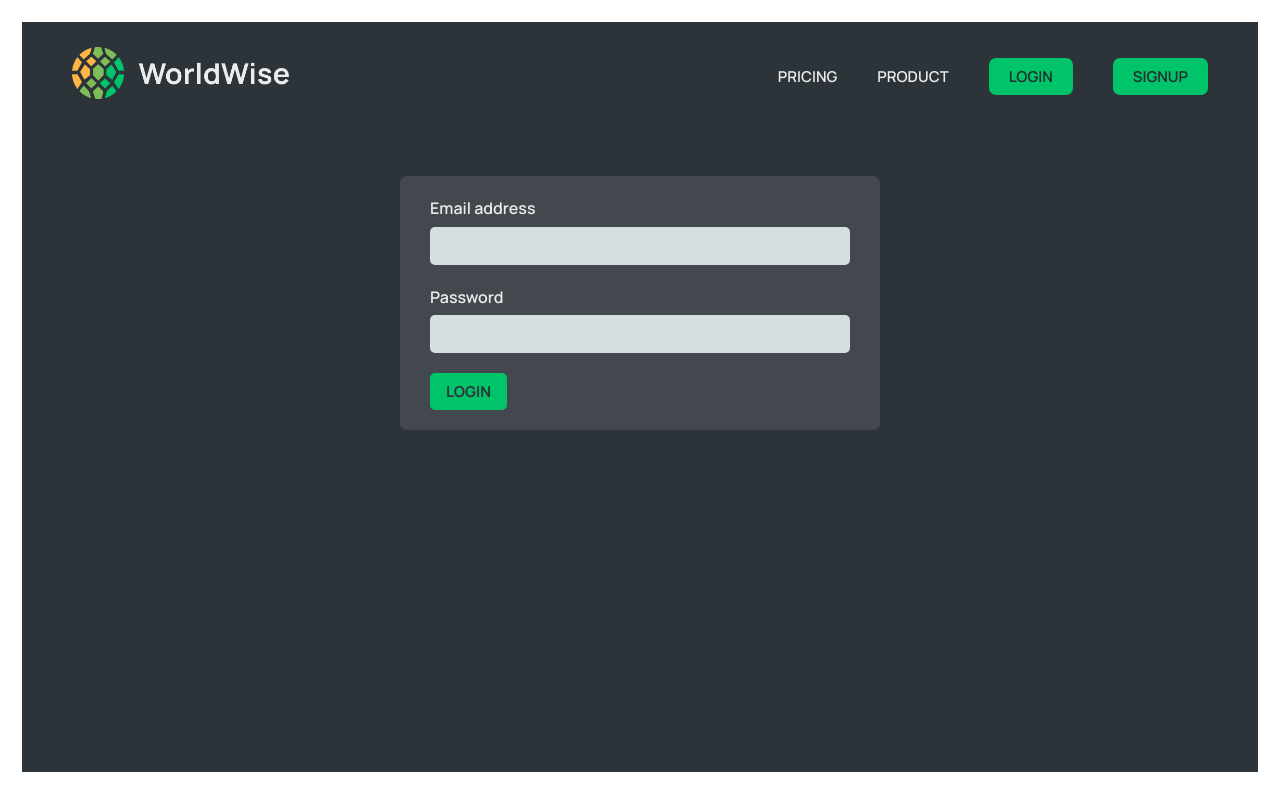
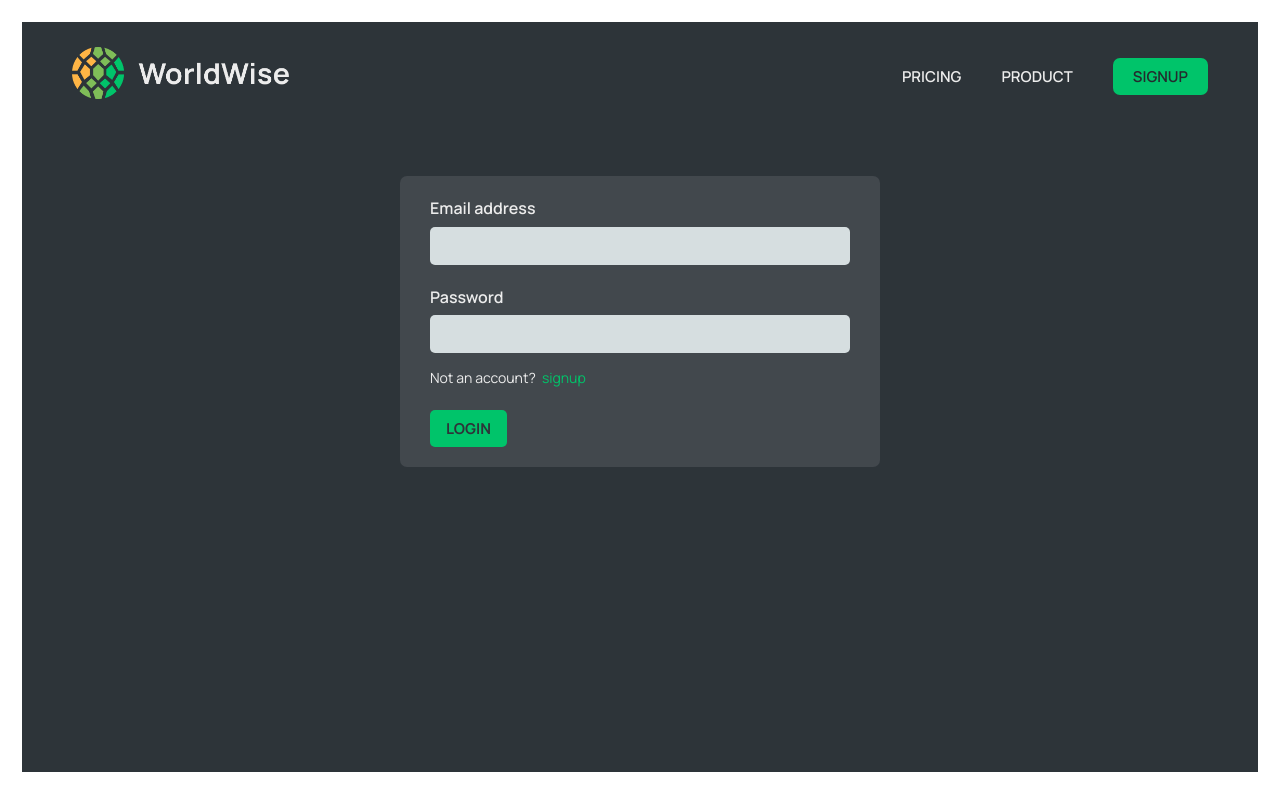
Before and after one commit to masud-rana44/Worldwise, a React (Vite) app: page /login in a window 1280 px wide. Built offline with nearby package versions, Linux system fonts and the light colour scheme; no server answers.

Commit message:
firebase authentication completed

```diff
--- a/src/components/PageNav.jsx
+++ b/src/components/PageNav.jsx
@@ -1,8 +1,10 @@
-import { NavLink } from "react-router-dom";
+import { NavLink, useParams } from "react-router-dom";
 import Logo from "./Logo";
 import styles from "../styles/PageNav.module.css";
 
 function PageNav() {
+  const params = useParams();
+
   return (
     <nav className={styles.nav}>
       <Logo />
@@ -14,16 +16,19 @@ function PageNav() {
         <li>
           <NavLink to="/product">Product</NavLink>
         </li>
-        <li>
-          <NavLink to="/login" className={styles.ctaLink}>
-            Login
-          </NavLink>
-        </li>
-        <li>
-          <NavLink to="/signup" className={styles.ctaLink}>
-            Signup
-          </NavLink>
-        </li>
+        {params["*"] === "login" ? (
+          <li>
+            <NavLink to="/signup" className={styles.ctaLink}>
+              Signup
+            </NavLink>
+          </li>
+        ) : (
+          <li>
+            <NavLink to="/login" className={styles.ctaLink}>
+              Login
+            </NavLink>
+          </li>
+        )}
       </ul>
     </nav>
   );
--- a/src/components/StatusMessage .jsx
+++ b/src/components/StatusMessage .jsx
@@ -1,8 +1,6 @@
 import { useState, useEffect } from "react";
-import { useAuth } from "../contexts/AuthContext";
 
-const StatusMessage = ({ status, message, duration = 5000 }) => {
-  const { dispatch } = useAuth();
+const StatusMessage = ({ status = "success", message, duration = 4000 }) => {
   const [isVisible, setIsVisible] = useState(false);
 
   useEffect(() => {
@@ -10,23 +8,21 @@ const StatusMessage = ({ status, message, duration = 5000 }) => {
 
     const timer = setTimeout(() => {
       setIsVisible(false);
-      // dispatch({ type: "user/errorUpdated" });
     }, duration);
 
     return () => clearTimeout(timer);
-  }, [duration, dispatch]);
+  }, [duration]);
 
   const style = {
     position: "fixed",
     top: "10px",
     left: "50%",
     transform: "translateX(-50%)",
-    padding: "15px 20px",
-    width: "380px",
+    padding: "12px 30px",
     fontSize: "15px",
     fontWeight: "500",
-    background: `${status === "error" ? "#FFBABA" : "#DFF2BF"}`,
-    color: `${status === "error" ? "#D8000C" : "#4F8A10"}`,
+    background: status === "error" ? "#FFBABA" : "#DFF2BF",
+    color: status === "error" ? "#D8000C" : "#4F8A10",
     borderRadius: "5px",
     textAlign: "center",
     display: isVisible ? "block" : "none",
--- a/src/contexts/AuthContext.jsx
+++ b/src/contexts/AuthContext.jsx
@@ -8,48 +8,27 @@ import {
 } from "firebase/auth";
 import { createContext, useContext, useEffect, useReducer } from "react";
 import "../firebase.js";
-import SpinnerFullPage from "../components/SpinnerFullPage.jsx";
 
 const AuthContext = createContext();
 
 const initialState = {
   user: null,
-  isLoading: true,
-  error: "",
 };
 
 function reducer(state, action) {
   switch (action.type) {
-    case "user/loading":
-      return {
-        ...state,
-        isLoading: true,
-        error: "",
-      };
     case "user/updated":
       return {
         ...state,
         user: action.payload,
-        isLoading: false,
       };
-    case "user/rejected":
-      return {
-        ...state,
-        error: action.payload,
-        isLoading: false,
-      };
-    case "user/errorUpdated":
-      return { ...state, error: "" };
     default:
       throw new Error("Unknown action type!");
   }
 }
 
 function AuthProvider({ children }) {
-  const [{ user, isLoading, error }, dispatch] = useReducer(
-    reducer,
-    initialState
-  );
+  const [{ user }, dispatch] = useReducer(reducer, initialState);
 
   useEffect(function () {
     const auth = getAuth();
@@ -62,7 +41,6 @@ function AuthProvider({ children }) {
   // Signup
   async function signup(email, password, username) {
     const auth = getAuth();
-    dispatch({ type: "user/loading" });
 
     try {
       await createUserWithEmailAndPassword(auth, email, password);
@@ -72,32 +50,31 @@ function AuthProvider({ children }) {
       dispatch({ type: "user/updated", payload: user });
     } catch (err) {
       console.error(err);
-      dispatch({ type: "user/rejected", payload: err.message });
+      throw new Error(err);
     }
   }
 
   // Login
   async function login(email, password) {
     const auth = getAuth();
-    dispatch({ type: "user/loading" });
 
     try {
       await signInWithEmailAndPassword(auth, email, password);
     } catch (err) {
       console.error(err);
-      dispatch({ type: "user/rejected", payload: err.message });
+      throw new Error(err);
     }
   }
 
   // Logout
   async function logout() {
     const auth = getAuth();
-    dispatch({ type: "user/loading" });
+
     try {
-      return signOut(auth);
+      await signOut(auth);
     } catch (err) {
       console.error(err);
-      dispatch({ type: "user/rejected", payload: err.message });
+      throw new Error(err);
     }
   }
 
@@ -105,15 +82,13 @@ function AuthProvider({ children }) {
     <AuthContext.Provider
       value={{
         user,
-        userLoading: isLoading,
-        userError: error,
         signup,
         login,
         logout,
         dispatch,
       }}
     >
-      {isLoading ? <SpinnerFullPage /> : children}
+      {children}
     </AuthContext.Provider>
   );
 }
--- a/src/contexts/CitiesContext.jsx
+++ b/src/contexts/CitiesContext.jsx
@@ -109,7 +109,7 @@ function CitiesProvider({ children }) {
     const requestTimeout = setTimeout(() => {
       isCancelled = true;
       dispatch({ type: "rejected", payload: "Request timed out" });
-    }, 10000); // 10 seconds
+    }, 20000); // 20 seconds
 
     // Clean up the timeout on component unmount or when user.uid changes
     return () => clearTimeout(requestTimeout);
--- a/src/pages/Login.jsx
+++ b/src/pages/Login.jsx
@@ -4,27 +4,43 @@ import PageNav from "../components/PageNav";
 import Button from "../components/Button";
 import styles from "../styles/Login.module.css";
 import StatusMessage from "../components/StatusMessage ";
+import { Link } from "react-router-dom";
 
 export default function Login() {
-  const { login, userLoading, userError } = useAuth();
+  const { login } = useAuth();
 
   const [email, setEmail] = useState("");
   const [password, setPassword] = useState("");
 
-  function handleSubmit(e) {
+  const [isLoading, setIsLoading] = useState(false);
+  const [error, setError] = useState("");
+
+  async function handleSubmit(e) {
     e.preventDefault();
     if (!email || !password) return;
 
-    login(email, password);
+    try {
+      setIsLoading(true);
+      setError("");
+
+      await login(email, password);
+    } catch (err) {
+      setError(err.message);
+    } finally {
+      setIsLoading(false);
+    }
   }
 
   return (
     <main className={styles.login}>
       <PageNav />
 
-      {userError && <StatusMessage status="error" message={userError} />}
+      {error && <StatusMessage status="error" message={error} />}
 
-      <form className={styles.form} onSubmit={handleSubmit}>
+      <form
+        className={`${styles.form} ${isLoading ? styles.loading : ""}`}
+        onSubmit={handleSubmit}
+      >
         <div className={styles.row}>
           <label htmlFor="email">Email address</label>
           <input
@@ -47,8 +63,14 @@ export default function Login() {
           />
         </div>
 
+        <p>
+          Not an account? <Link to="/signup">signup</Link>
+        </p>
+
         <div>
-          <Button type="primary">{userLoading ? "Loading..." : "Login"}</Button>
+          <Button type="primary" disabled={isLoading}>
+            {isLoading ? "Loading..." : "Login"}
+          </Button>
         </div>
       </form>
     </main>
--- a/src/pages/Signup.jsx
+++ b/src/pages/Signup.jsx
@@ -4,6 +4,7 @@ import PageNav from "../components/PageNav";
 import Button from "../components/Button";
 import styles from "../styles/Login.module.css";
 import StatusMessage from "../components/StatusMessage ";
+import { Link } from "react-router-dom";
 
 export default function Signup() {
   const { signup } = useAuth();
@@ -12,8 +13,8 @@ export default function Signup() {
   const [email, setEmail] = useState("");
   const [password, setPassword] = useState("");
 
+  const [isLoading, setIsLoading] = useState(false);
   const [error, setError] = useState("");
-  const [isLoading, setIsLoading] = useState(false);
 
   async function handleSubmit(e) {
     e.preventDefault();
@@ -25,8 +26,7 @@ export default function Signup() {
 
       await signup(email, password, username);
     } catch (err) {
-      console.log(err);
-      setError(err);
+      setError(err.message);
     } finally {
       setIsLoading(false);
     }
@@ -38,7 +38,10 @@ export default function Signup() {
 
       {error && <StatusMessage status="error" message={error} />}
 
-      <form className={styles.form} onSubmit={handleSubmit}>
+      <form
+        className={`${styles.form} ${isLoading ? styles.loading : ""}`}
+        onSubmit={handleSubmit}
+      >
         <div className={styles.row}>
           <label htmlFor="username">Username</label>
           <input
@@ -72,6 +75,10 @@ export default function Signup() {
           />
         </div>
 
+        <p>
+          Already have an account? <Link to="/login">login</Link>
+        </p>
+
         <div>
           <Button type="primary" disabled={isLoading}>
             {isLoading ? "Loading..." : "Signup"}
--- a/src/styles/Login.module.css
+++ b/src/styles/Login.module.css
@@ -19,8 +19,29 @@
   margin: 7rem auto;
 }
 
+.form.loading {
+  opacity: 0.8;
+}
+
 .row {
   display: flex;
   flex-direction: column;
   gap: 0.5rem;
 }
+
+.form p {
+  display: flex;
+  gap: 0.6rem;
+  font-size: 1.4rem;
+  font-weight: 500;
+  margin-top: -0.6rem;
+}
+
+.form p a {
+  text-decoration: none;
+  color: var(--color-brand--2);
+}
+
+.form p a:hover {
+  text-decoration: underline;
+}
```
